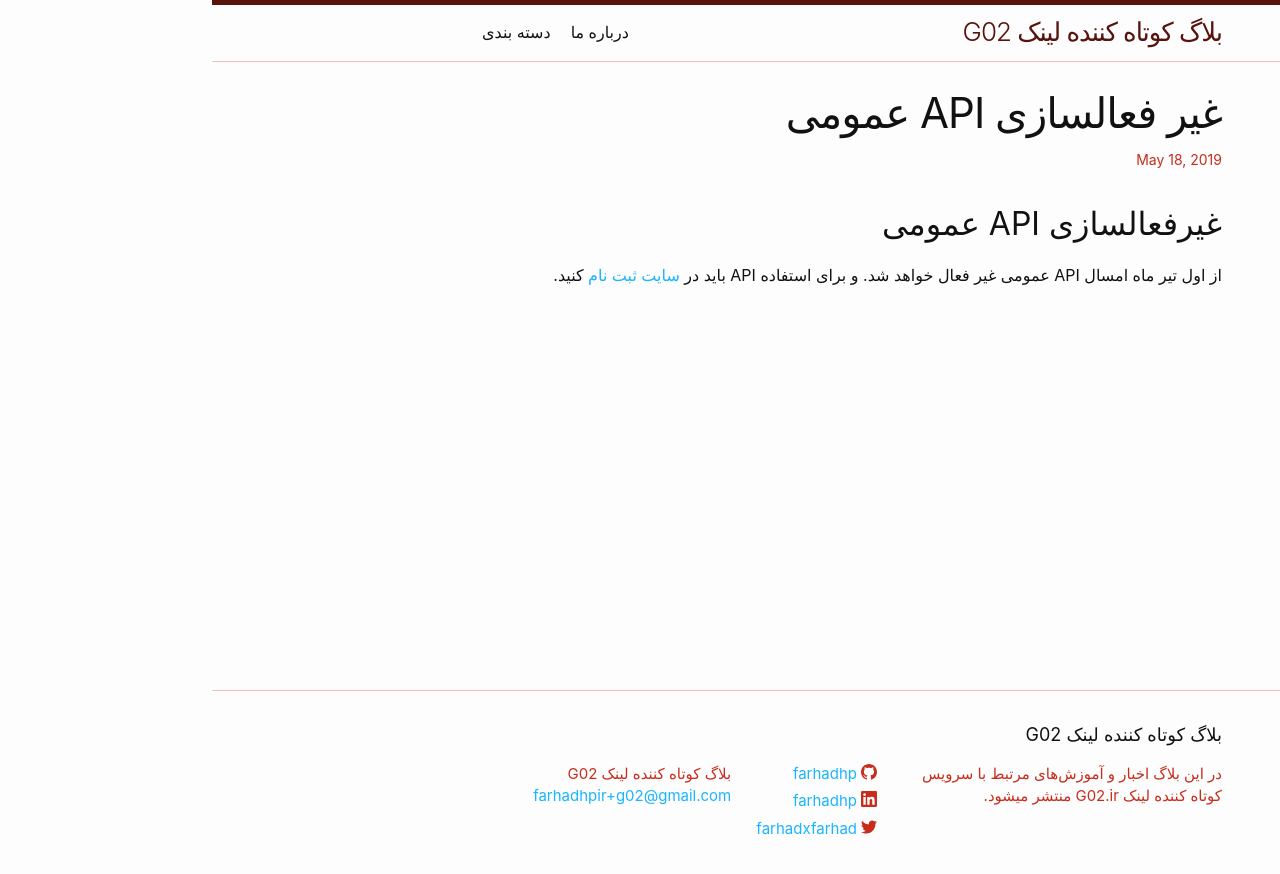
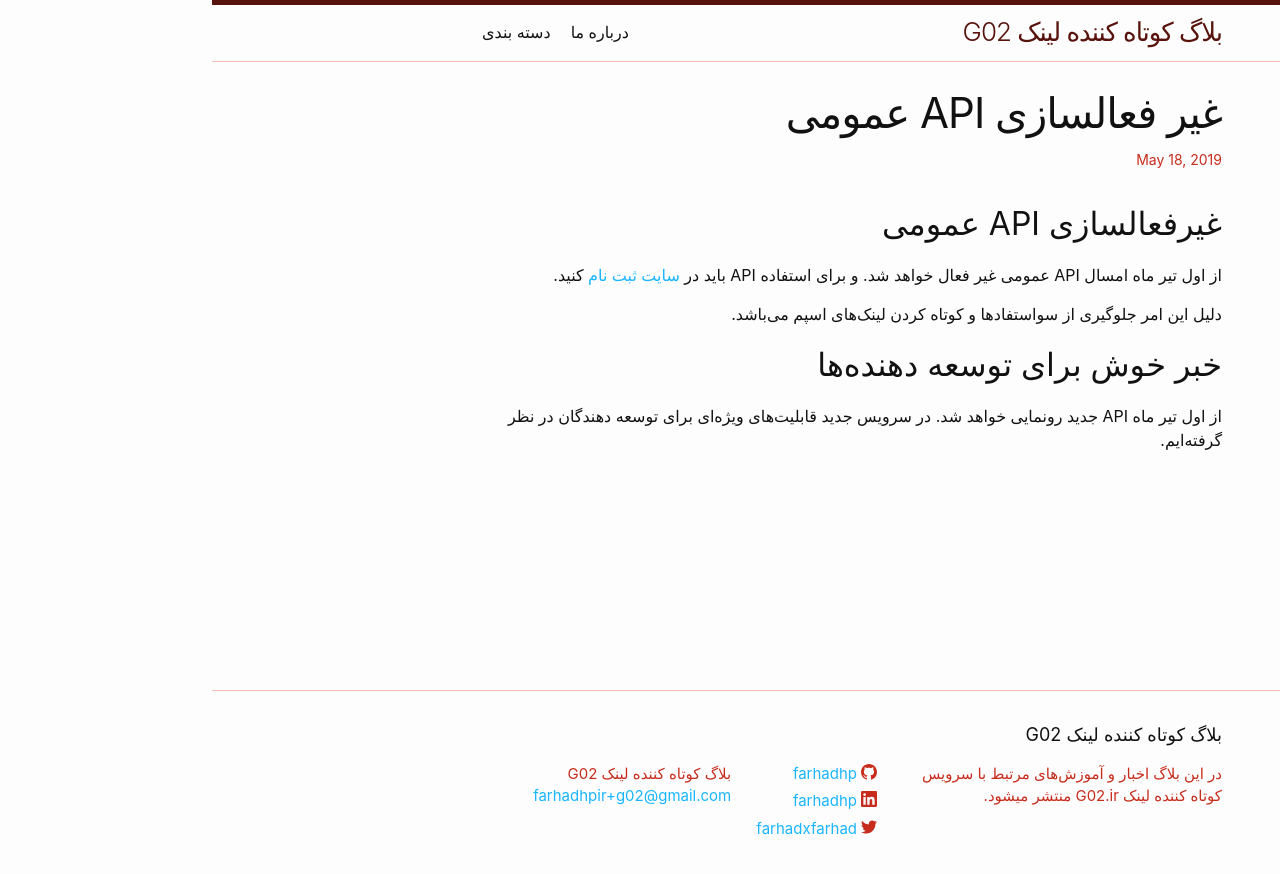
Before and after one commit to farhadworkshop/g02, a Jekyll site: the page built from _posts/2019-05-18-disable-the-general-api.markdown, in a window 1280 px wide. Shown: the top 874 px of the page. Built offline with Jekyll 4.4.1, drawn with Linux system fonts in a browser that asks for light colours; some web fonts are replaced; comment, search, counter and statistics services are not loaded.

Commit message:
Update Post

```diff
--- a/_posts/2019-05-18-disable-the-general-api.markdown
+++ b/_posts/2019-05-18-disable-the-general-api.markdown
@@ -7,3 +7,8 @@ categories: blog news
 ## غیرفعالسازی API عمومی
 
 از اول تیر ماه امسال API عمومی غیر فعال خواهد شد. و برای استفاده API باید در [سایت](https://g02.ir) [ثبت نام](https://g02.ir/client/user/register) کنید.
+
+دلیل این امر جلوگیری از سواستفادها و کوتاه کردن لینک‌های اسپم می‌باشد.
+
+## خبر خوش برای توسعه دهنده‌ها
+از اول تیر ماه API جدید رونمایی خواهد شد. در سرویس جدید قابلیت‌های ویژه‌ای برای توسعه دهندگان در نظر گرفته‌ایم.
```
